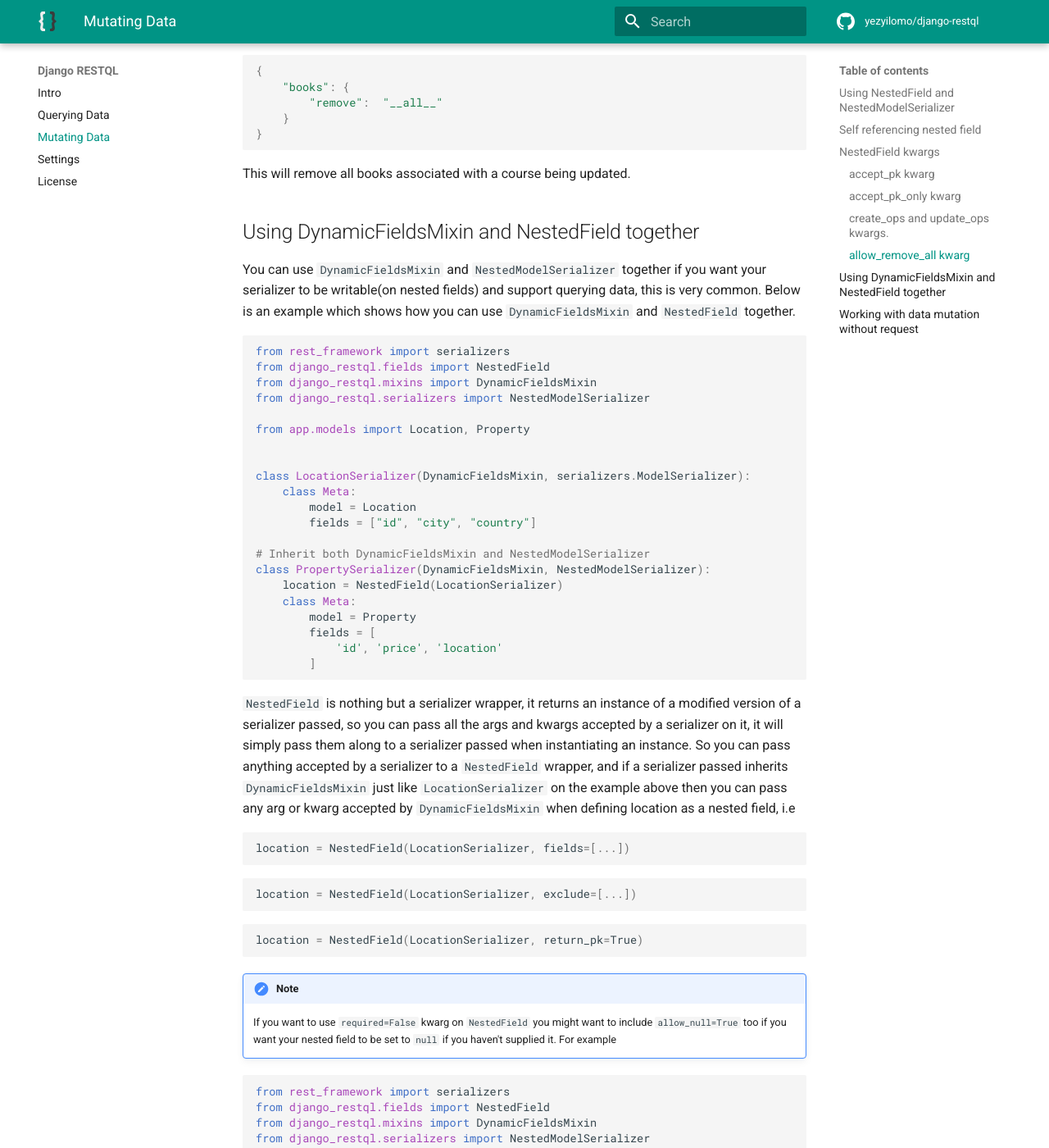
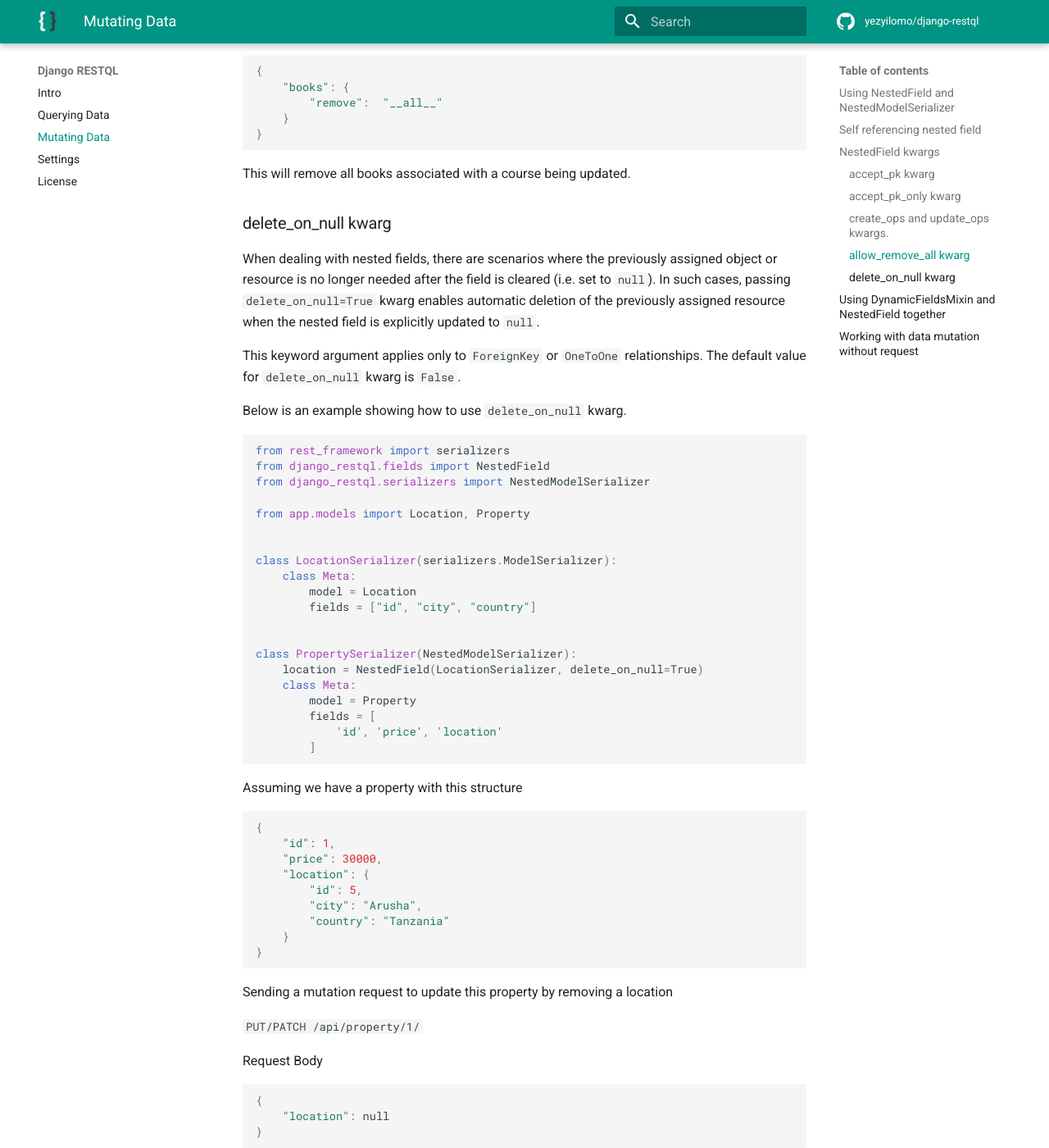
Before and after one commit to yezyilomo/django-restql, an MkDocs documentation site: the page built from docs/mutating_data.md, in a window 1280 px wide and 1400 px high, scrolled down 9818 px. Shown: the whole window at 82% size. Built offline with MkDocs 1.6.1 and Material for MkDocs 9.7.7, drawn with Linux system fonts in a browser that asks for light colours; comment, search, counter and statistics services are not loaded; some of the changed text lies outside the part shown.

Commit message:
📝Update documentation

````diff
--- a/docs/mutating_data.md
+++ b/docs/mutating_data.md
@@ -447,6 +447,75 @@ This will remove all books associated with a course being updated.
 <br>
 
 
+### delete_on_null kwarg
+When dealing with nested fields, there are scenarios where the previously assigned object or resource is no longer needed after the field is cleared (i.e. set to `null`). In such cases, passing `delete_on_null=True` kwarg enables automatic deletion of the previously assigned resource when the nested field is explicitly updated to `null`.
+
+This keyword argument applies only to `ForeignKey` or `OneToOne` relationships.
+The default value for `delete_on_null` kwarg is `False`.
+
+Below is an example showing how to use `delete_on_null` kwarg.
+```py
+from rest_framework import serializers
+from django_restql.fields import NestedField
+from django_restql.serializers import NestedModelSerializer
+
+from app.models import Location, Property
+
+
+class LocationSerializer(serializers.ModelSerializer):
+    class Meta:
+        model = Location
+        fields = ["id", "city", "country"]
+
+
+class PropertySerializer(NestedModelSerializer):
+    location = NestedField(LocationSerializer, delete_on_null=True)
+    class Meta:
+        model = Property
+        fields = [
+            'id', 'price', 'location'
+        ]
+```
+
+Assuming we have a property with this structure
+```js
+{
+    "id": 1,
+    "price": 30000,
+    "location": {
+        "id": 5,
+        "city": "Arusha",
+        "country": "Tanzania"
+    }
+}
+```
+
+Sending a mutation request to update this property by removing a location
+
+```PUT/PATCH  /api/property/1/```
+
+Request Body
+```js
+{
+    "location": null
+}
+```
+
+Response
+```js
+{
+    "id": 1,
+    "price": 30000,
+    "location": null
+}
+```
+
+In this case, the property’s location is updated to null, and the previously assigned Location instance (with id: 5) is deleted from the database.
+
+!!! note
+    `delete_on_null=True` can only be used when both `accept_pk=False` and `accept_pk_only=False`. This is because `accept_pk=True` or `accept_pk_only=True` typically implies that the nested object is not tightly coupled to the parent and may be referenced elsewhere. Automatically deleting it in such cases could lead to unintended side effects or broken references.
+
+
 ## Using DynamicFieldsMixin and NestedField together
 You can use `DynamicFieldsMixin` and `NestedModelSerializer` together if you want your serializer to be writable(on nested fields) and support querying data, this is very common. Below is an example which shows how you can use `DynamicFieldsMixin` and `NestedField` together.
 
````
